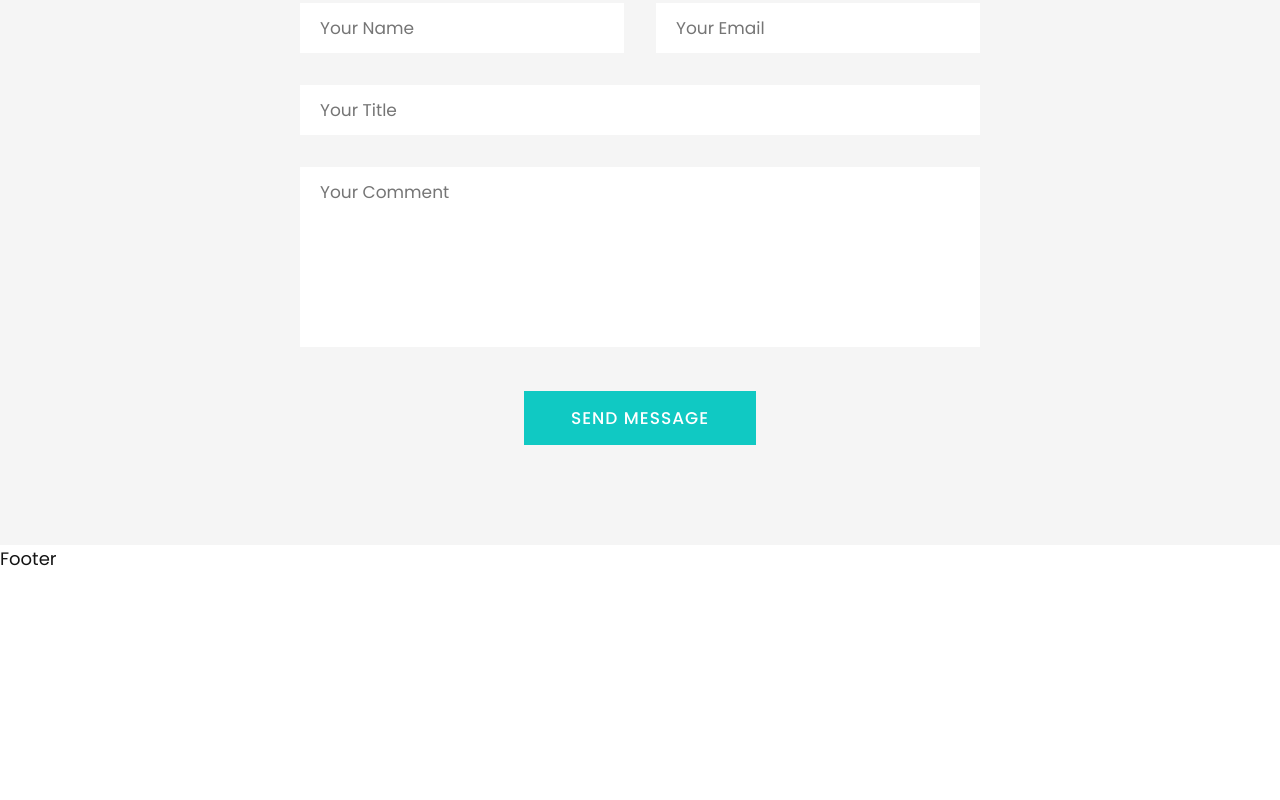
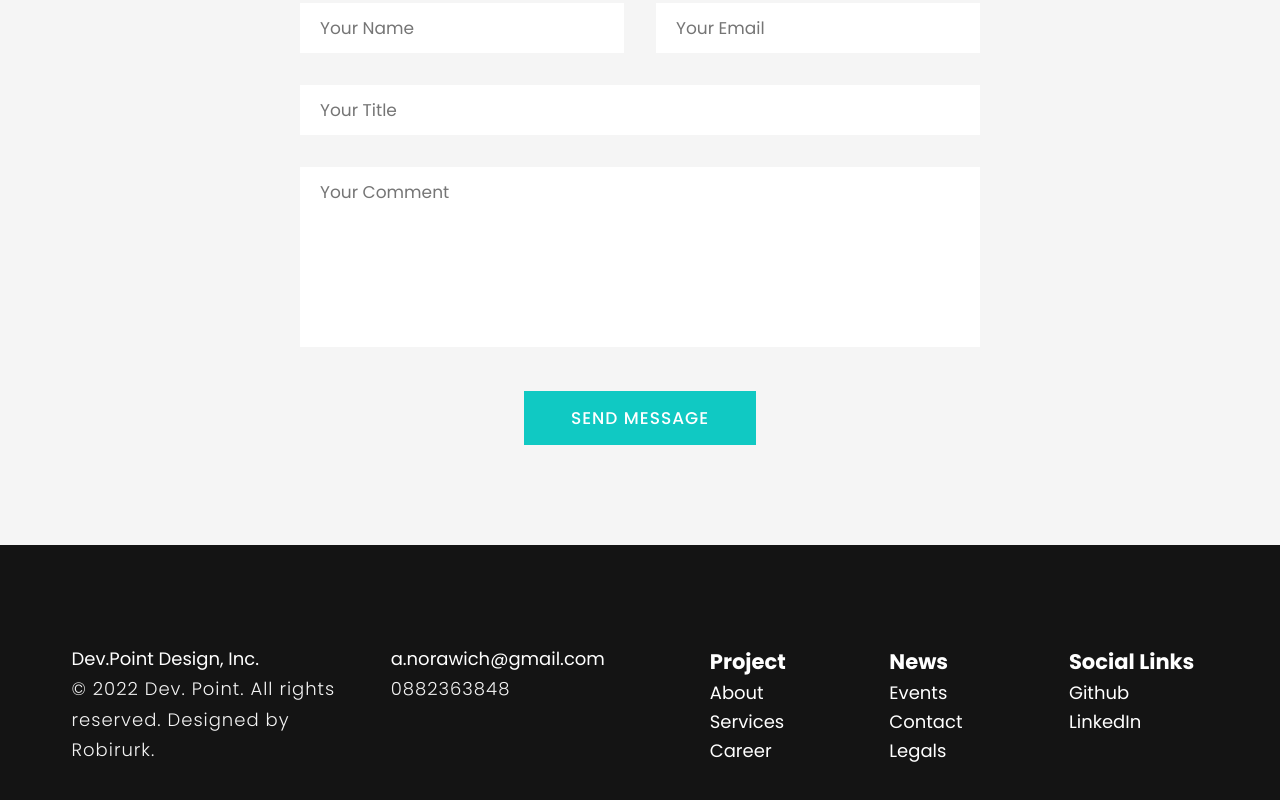
Before and after one commit to a-norchh/dev-point-reactjs, a React (Create React App) app: page / in a window 1280 px wide. Shown: the part 5478-6278 px from the top of the page. Before the commit the page ends 6052 px from the top, so only its background shows below. Built offline with nearby package versions, Linux system fonts and the light colour scheme.

Commit message:
finished footer

```diff
--- a/src/App.js
+++ b/src/App.js
@@ -10,6 +10,7 @@ import {
   Services,
   Testimonial,
   Contact,
+  Footer,
 } from "./sections";
 
 function App() {
@@ -25,7 +26,7 @@ function App() {
       <Services />
       <Testimonial />
       <Contact />
-      <div>Footer</div>
+      <Footer />
     </>
   );
 }
--- /dev/null
+++ b/src/sections/Footer.jsx
@@ -0,0 +1,63 @@
+import React from "react";
+
+const Footer = () => {
+  return (
+    <footer id="footer" className="section__padding">
+      <div className="container footer">
+        <div className="footer__content">
+          <div className="footer__content--item">
+            <a href="#">Dev.Point Design, Inc.</a>
+            <p className="para__text">
+              © 2022 Dev. Point. All rights reserved. Designed by Robirurk.
+            </p>
+          </div>
+          <div className="footer__content--item">
+            <a href="mailto:a.norawich@gmail.com">a.norawich@gmail.com</a>
+            <p className="para__text">0882363848</p>
+          </div>
+          <div className="footer__content--item">
+            <h3>Project</h3>
+            <ul>
+              <li>
+                <a href="#">About</a>
+              </li>
+              <li>
+                <a href="#">Services</a>
+              </li>
+              <li>
+                <a href="#">Career</a>
+              </li>
+            </ul>
+          </div>
+          <div className="footer__content--item">
+            <h3>News</h3>
+            <ul>
+              <li>
+                <a href="#">Events</a>
+              </li>
+              <li>
+                <a href="#">Contact</a>
+              </li>
+              <li>
+                <a href="#">Legals</a>
+              </li>
+            </ul>
+          </div>
+          <div className="footer__content--item">
+            <h3>Social Links</h3>
+            <ul>
+              <li>
+                <a href="#">Github</a>
+              </li>
+              <li>
+                <a href="#">LinkedIn</a>
+              </li>
+            </ul>
+          </div>
+        </div>
+      </div>
+    </footer>
+  );
+};
+
+export default Footer;
--- a/src/sections/Services.jsx
+++ b/src/sections/Services.jsx
@@ -7,7 +7,7 @@ const Services = () => {
       <div className="container">
         <div className="services">
           {services.map((item) => (
-            <div className="services__item">
+            <div key={item.title} className="services__item">
               <div className="services__icon">
                 <img src={item.img} alt="service icon" />
               </div>
--- a/src/sections/index.js
+++ b/src/sections/index.js
@@ -8,6 +8,7 @@ import Process from "./Process";
 import Services from "./Services";
 import Testimonial from "./Testimonial";
 import Contact from "./Contact";
+import Footer from "./Footer";
 
 export {
   Navbar,
@@ -20,4 +21,5 @@ export {
   Services,
   Testimonial,
   Contact,
+  Footer,
 };
--- /dev/null
+++ b/src/styles/sections/_footer.scss
@@ -0,0 +1,18 @@
+#footer {
+  background-color: var(--black-color);
+  color: var(--white-color);
+  .footer {
+    &__content {
+      display: grid;
+      gap: 4rem;
+      grid-template-columns: 2fr 2fr 1fr 1fr 1fr;
+      @media only screen and (max-width: $mq-md) {
+        text-align: center;
+        grid-template-columns: repeat(2, 1fr);
+      }
+      @media only screen and (max-width: $mq-sm) {
+        grid-template-columns: repeat(1, 1fr);
+      }
+    }
+  }
+}
--- a/src/styles/sections/_sections-dir.scss
+++ b/src/styles/sections/_sections-dir.scss
@@ -8,3 +8,4 @@
 @import "services";
 @import "testimonial";
 @import "contact";
+@import "footer";
```
